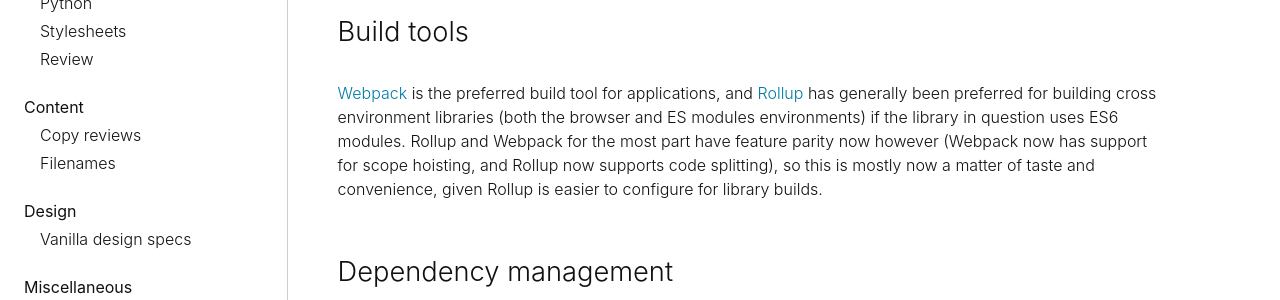
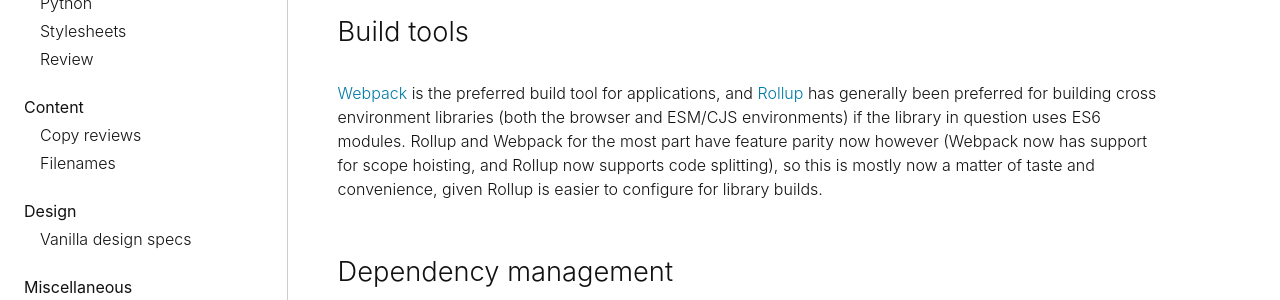
Before and after one commit to canonical-web-and-design/practices, a Jekyll site: the page built from coding/javascript.md, in a window 1280 px wide and 900 px high, scrolled down 1014 px. Shown: the part 177-477 px from the top of the window. Built offline with Jekyll 4.4.1, drawn with Linux system fonts in a browser that asks for light colours; some web fonts are replaced.

Commit message:
Update javascript.md

```diff
--- a/coding/javascript.md
+++ b/coding/javascript.md
@@ -31,7 +31,7 @@
 
 ### Build tools
 [Webpack](https://webpack.js.org/) is the preferred build tool for applications, and [Rollup](https://rollupjs.org/guide/en) has generally been preferred for building
-cross environment libraries (both the browser and ES modules environments) if the library in question uses ES6 modules. Rollup and Webpack for the most part have
+cross environment libraries (both the browser and ESM/CJS environments) if the library in question uses ES6 modules. Rollup and Webpack for the most part have
 feature parity now however (Webpack now has support for scope hoisting, and Rollup now supports code splitting), so this is mostly now a matter of taste and
 convenience, given Rollup is easier to configure for library builds.
 
```
